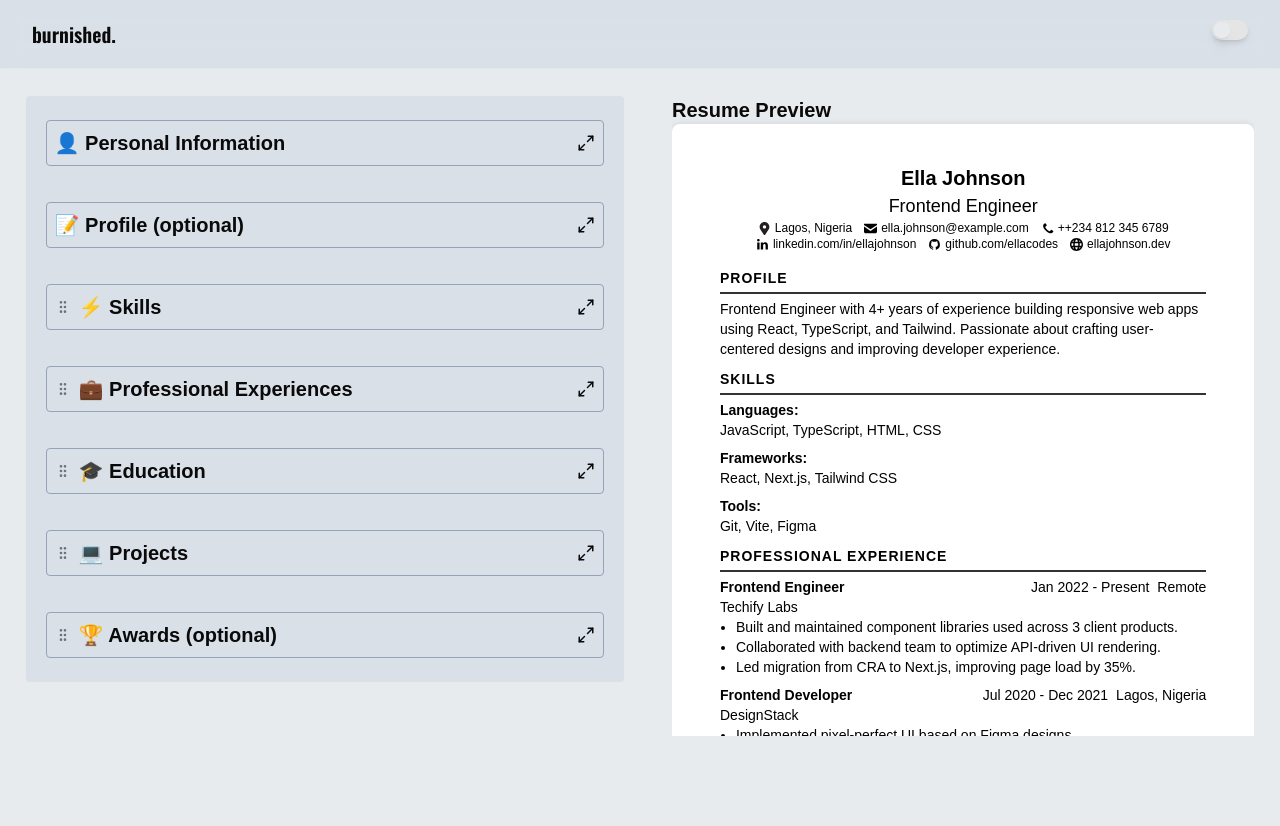
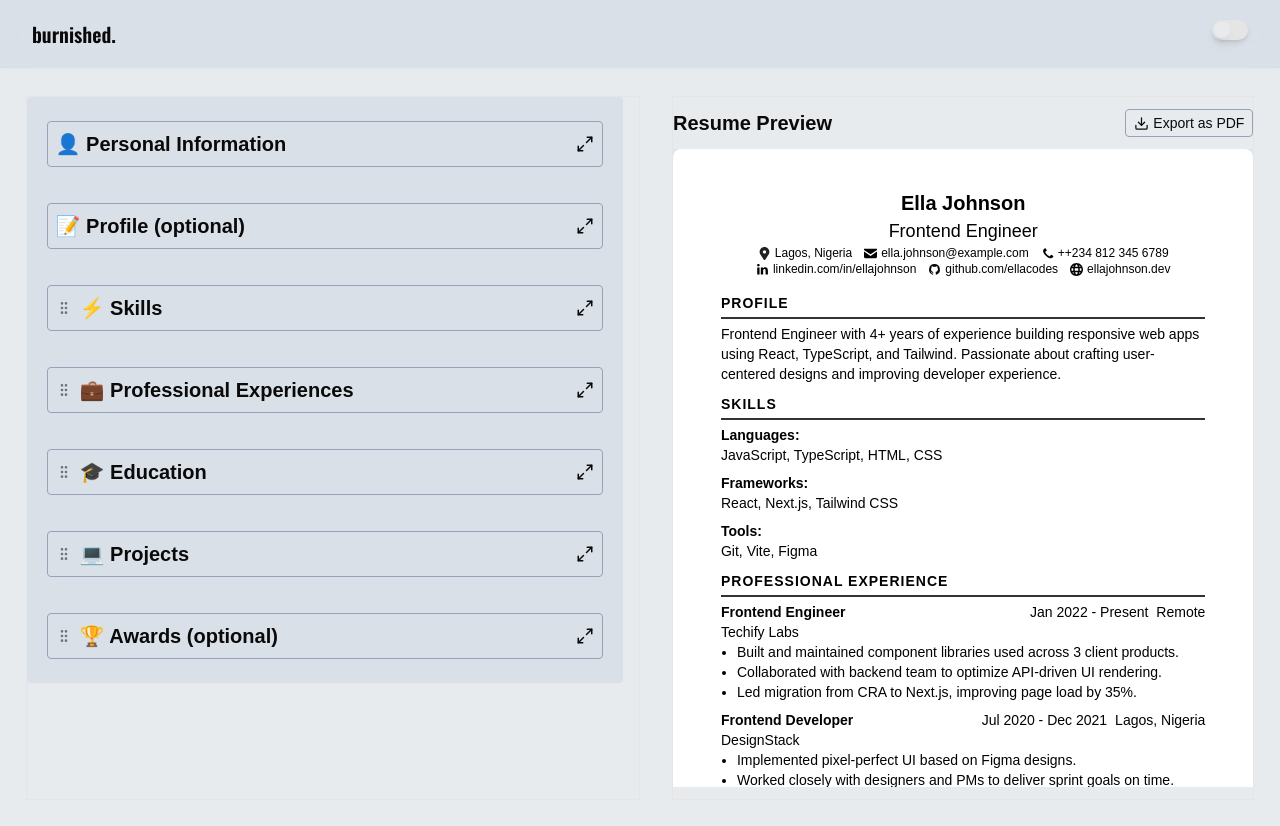
Before and after one commit to Emmanuella-codes/burnished, a Next.js app: page /editor in a window 1280 px wide. Shown: the top 826 px of the page. After the commit the page ends 800 px from the top, so only its background shows below. Built offline with nearby package versions, Linux system fonts and the light colour scheme.

Commit message:
fix: editor and preview scroll

```diff
--- a/src/app/editor/page.tsx
+++ b/src/app/editor/page.tsx
@@ -3,6 +3,7 @@ import ResumeEditor from "@/components/editor";
 export default function Editor() {
   return (
     <div className="w-full">
+      <div className="mt-24"></div>
       <ResumeEditor />
     </div>
   )
--- a/src/app/page.tsx
+++ b/src/app/page.tsx
@@ -4,9 +4,9 @@ export default function Home() {
   return (
     <div className="">
       <div className="mt-24"></div>
-      <main>
+      <section>
         <Hero />
-      </main>
+      </section>
     </div>
   );
 }
--- a/src/components/editor/index.tsx
+++ b/src/components/editor/index.tsx
@@ -4,6 +4,7 @@ import { resumeStore } from "@/store/resumeStore";
 import EditorForm from "./EditorForm";
 import Template from "../templates";
 import { initMockResume } from "@/lib/initResume";
+import { Download } from "lucide-react";
 
 initMockResume();
 
@@ -11,15 +12,22 @@ export default function ResumeEditor() {
   const snap = useSnapshot(resumeStore);
 
   return (
-    <div className="mt-24 w-full flex justify-center">
-      <div className="flex flex-row gap-x-8 w-[96%] h-[calc(100vh-10rem)]">
-        <div className="w-1/2 h-[80vh] shrink-0 pr-4 overflow-y-auto no-scrollbar">
+    <div className="fixed pt-24 inset-0 w-full flex justify-center">
+      <div className="flex flex-row gap-x-8 w-[96%] h-full">
+        <div className="w-1/2 shrink-0 pr-4 h-full overflow-y-auto no-scrollbar border">
           <EditorForm />
         </div>
         {/* preview */}
-        <div className="hidden lg:block lg:w-1/2 h-full overflow-y-auto no-scrollbar">
-          <h2 className="lg:text-xl font-bold">Resume Preview</h2>
-          <section className="">
+        <div className="hidden lg:flex flex-col lg:w-1/2 h-full border">
+          <div className="flex flex-row justify-between my-3 flex-shrink-0">
+            <h2 className="lg:text-xl font-bold">Resume Preview</h2>
+            <button
+              className="flex flex-row items-center gap-x-1 text-sm border border-slate-400 px-2 rounded-sm"
+            >
+              <Download size={15} /> Export as PDF
+            </button>
+          </div>
+          <section className="mb-3 overflow-y-auto no-scrollbar flex-1">
             <Template
               header={snap.header}
               profileSummary={snap.profileSummary}
```
